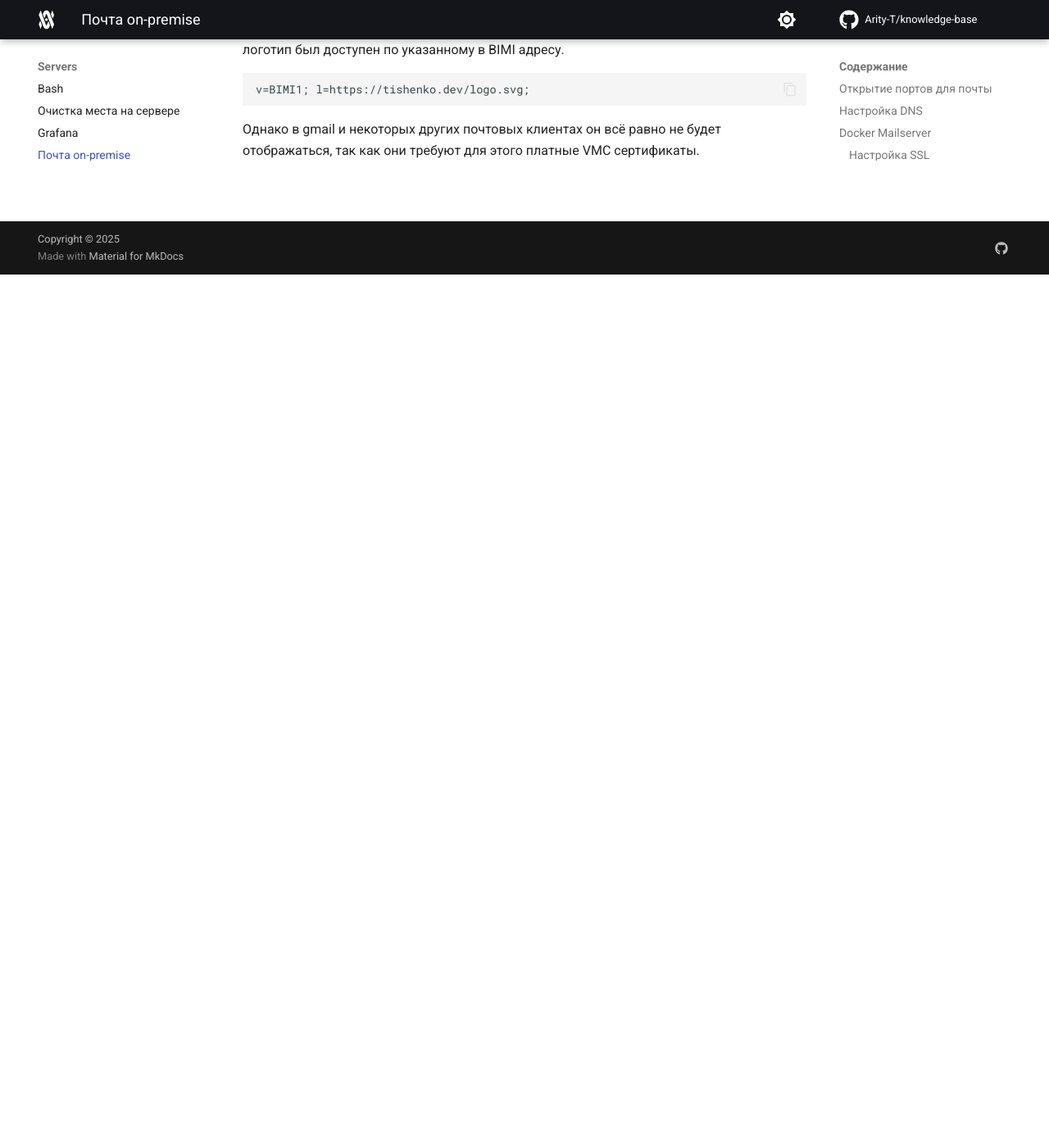
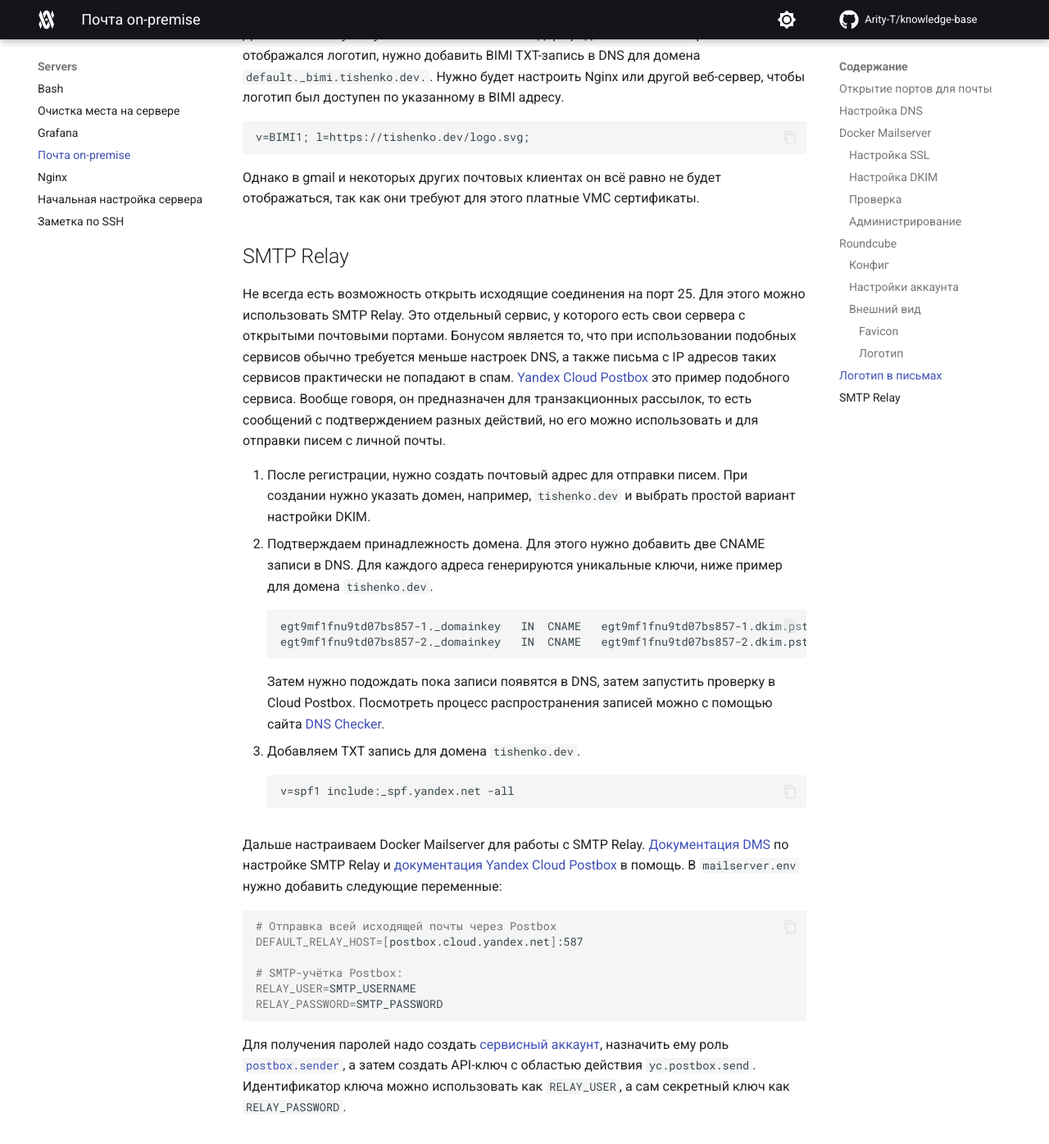
Before and after one commit to Arity-T/knowledge-base, an MkDocs documentation site: the page built from docs/servers/mail.md, in a window 1280 px wide and 1400 px high, scrolled down 7083 px. Shown: the top 1396 px of the window at 82% size. Built offline with MkDocs 1.6.1 and Material for MkDocs 9.7.7, drawn with Linux system fonts in a browser that asks for light colours; comment, search, counter and statistics services are not loaded; before the commit the page ends 7418 px from its top, so only the background shows below that; some of the changed text lies outside the part shown.

Commit message:
Заметка про SMTP Relay

````diff
--- a/docs/servers/mail.md
+++ b/docs/servers/mail.md
@@ -17,6 +17,7 @@
 Если порты закрыты, то можно обратиться в поддержку хостинг провайдера с запросом на открытие портов.
 
 ??? abstract "Пример обращения в поддержку"
+
     ```
     Добрый день!
 
@@ -26,6 +27,11 @@
 
     Спасибо!
     ```
+
+??? question "Если нельзя открыть исходящие на 25/tcp?"
+
+    Не все хостинги позволяют открывать исходящие соединения на порт 25, даже через поддержку.
+    В этом случае можно использовать SMTP Relay, например, [Cloud Postbox](https://yandex.cloud/ru/services/postbox). Инструкция по его настройке приведена [ниже](#smtp-relay).
 
 ## Настройка DNS
 
@@ -452,3 +458,32 @@
 ```
 
 Однако в gmail и некоторых других почтовых клиентах он всё равно не будет отображаться, так как они требуют для этого платные VMC сертификаты.
+
+## SMTP Relay
+
+Не всегда есть возможность открыть исходящие соединения на порт 25. Для этого можно использовать SMTP Relay. Это отдельный сервис, у которого есть свои сервера с открытыми почтовыми портами. Бонусом является то, что при использовании подобных сервисов обычно требуется меньше настроек DNS, а также письма с IP адресов таких сервисов практически не попадают в спам. [Yandex Cloud Postbox](https://yandex.cloud/ru/services/postbox) это пример подобного сервиса. Вообще говоря, он предназначен для транзакционных рассылок, то есть сообщений с подтверждением разных действий, но его можно использовать и для отправки писем с личной почты.
+
+1. После регистрации, нужно создать почтовый адрес для отправки писем. При создании нужно указать домен, например, `tishenko.dev` и выбрать простой вариант настройки DKIM.
+2. Подтверждаем принадлежность домена. Для этого нужно добавить две CNAME записи в DNS. Для каждого адреса генерируются уникальные ключи, ниже пример для домена `tishenko.dev`.
+```dns
+egt9mf1fnu9td07bs857-1._domainkey	IN	CNAME	egt9mf1fnu9td07bs857-1.dkim.pstbx.ru.
+egt9mf1fnu9td07bs857-2._domainkey	IN	CNAME	egt9mf1fnu9td07bs857-2.dkim.pstbx.ru.
+```
+Затем нужно подождать пока записи появятся в DNS, затем запустить проверку в Cloud Postbox. Посмотреть процесс распространения записей можно с помощью сайта [DNS Checker](egt9mf1fnu9td07bs857-1._domainkey.tishenko.dev).
+3. Добавляем TXT запись для домена `tishenko.dev`.
+```dns
+v=spf1 include:_spf.yandex.net -all
+```
+
+Дальше настраиваем Docker Mailserver для работы с SMTP Relay. [Документация DMS](https://docker-mailserver.github.io/docker-mailserver/latest/config/advanced/mail-forwarding/relay-hosts) по настройке SMTP Relay и [документация Yandex Cloud Postbox](https://yandex.cloud/en/docs/tutorials/serverless/postfix-integration) в помощь. В `mailserver.env` нужно добавить следующие переменные:
+
+```sh
+# Отправка всей исходящей почты через Postbox
+DEFAULT_RELAY_HOST=[postbox.cloud.yandex.net]:587
+
+# SMTP-учётка Postbox:
+RELAY_USER=SMTP_USERNAME
+RELAY_PASSWORD=SMTP_PASSWORD
+```
+
+Для получения паролей надо создать [сервисный аккаунт](https://yandex.cloud/ru/docs/iam/operations/sa/create), назначить ему роль [`postbox.sender`](https://yandex.cloud/ru/docs/tutorials/serverless/postfix-integration#infrastructure), а затем создать API-ключ с областью действия `yc.postbox.send`. Идентификатор ключа можно использовать как `RELAY_USER`, а сам секретный ключ как `RELAY_PASSWORD`.
````
